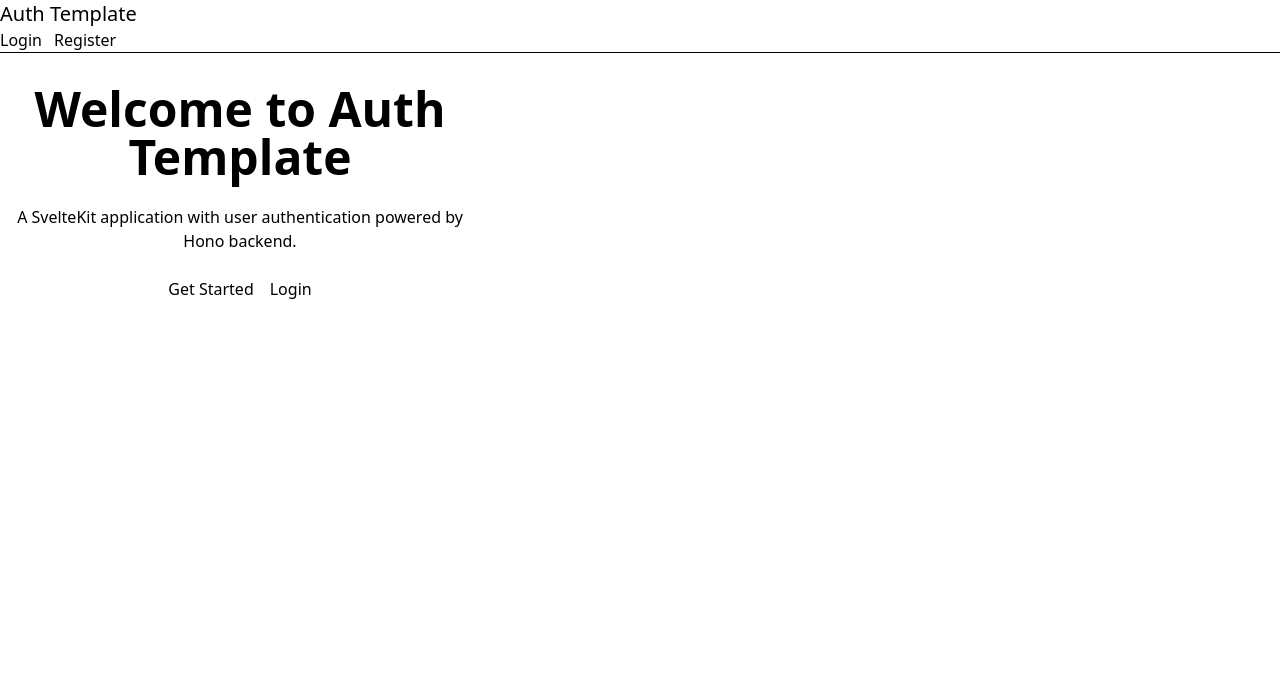
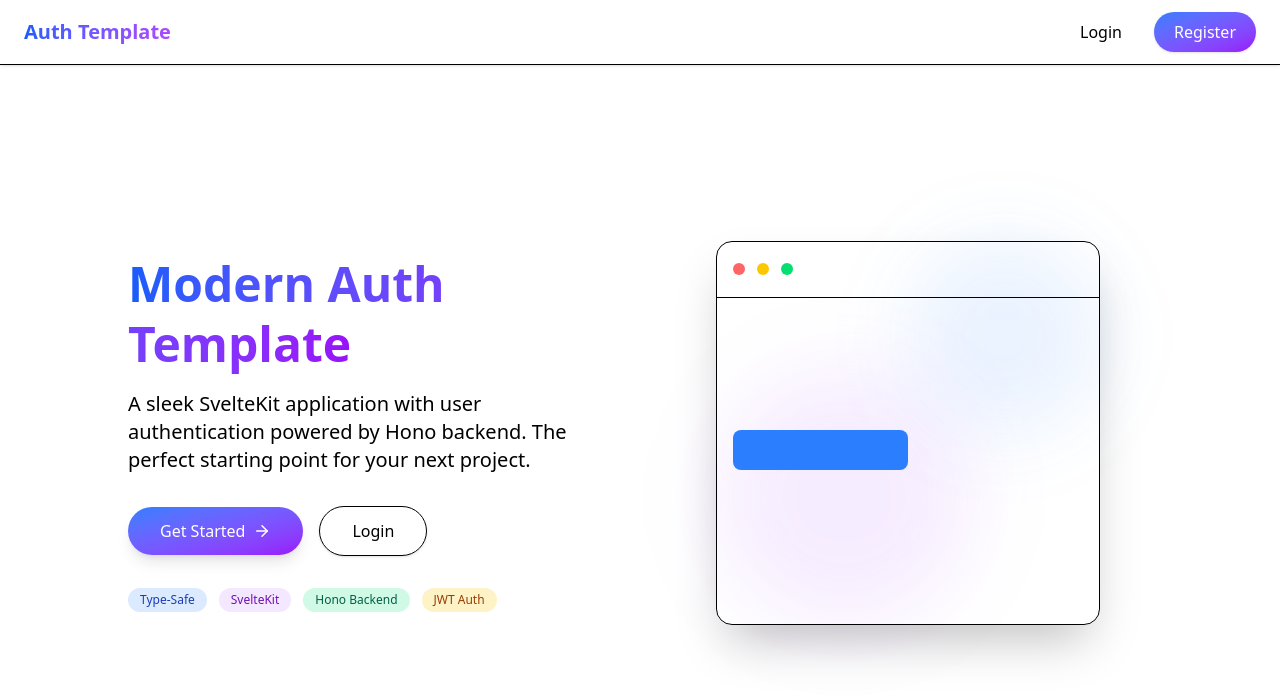
Before and after one commit to robert-crandall/copilot-instructions, a SvelteKit app in the folder frontend/: page / in a window 1280 px wide. Shown: the top 700 px of the page. Built offline with nearby package versions, Linux system fonts and the light colour scheme.

Commit message:
Extract navigation

```diff
--- a/frontend/src/app.html
+++ b/frontend/src/app.html
@@ -1,5 +1,5 @@
 <!doctype html>
-<html lang="en">
+<html lang="en" data-theme="light">
 	<head>
 		<meta charset="utf-8" />
 		<link rel="icon" href="%sveltekit.assets%/favicon.png" />
--- /dev/null
+++ b/frontend/src/lib/components/Navigation.svelte
@@ -0,0 +1,52 @@
+<script lang="ts">
+	import { authStore, type User } from '$lib/stores/auth';
+	import { goto } from '$app/navigation';
+
+	let user: User | null = null;
+	let token: string | null = null;
+
+	// Subscribe to auth store
+	authStore.subscribe((state) => {
+		user = state.user;
+		token = state.token;
+	});
+
+	// Handle logout
+	function handleLogout() {
+		authStore.clearAuth();
+		goto('/');
+	}
+</script>
+
+<header class="border-b border-base-200/60 bg-base-100 px-6 py-3 flex items-center justify-between shadow-sm sticky top-0 z-30 backdrop-blur-sm bg-base-100/90">
+	<a href="/" class="flex items-center gap-2 text-xl font-semibold text-base-content hover:opacity-80">
+		<span class="bg-clip-text text-transparent bg-gradient-to-r from-blue-600 to-purple-500">Auth Template</span>
+	</a>
+	<nav class="flex items-center gap-4">
+		{#if user}
+			<div class="relative group">
+				<button class="flex items-center gap-2 px-4 py-2 rounded-full hover:bg-base-200 transition text-base-content font-medium">
+					<span class="font-medium">{user.name}</span>
+					<div class="w-6 h-6 rounded-full bg-gradient-to-br from-blue-500 to-purple-500 flex items-center justify-center text-white font-medium uppercase">
+						{user.name[0]}
+					</div>
+					<svg width="16" height="16" fill="none" stroke="currentColor" stroke-width="2" stroke-linecap="round" stroke-linejoin="round" class="lucide lucide-chevron-down"><path d="m6 9 3 3 3-3"/></svg>
+				</button>
+				<ul class="absolute right-0 mt-2 w-52 bg-base-100 border border-base-200 rounded-xl shadow-lg py-1.5 opacity-0 group-hover:opacity-100 pointer-events-none group-hover:pointer-events-auto transition-all translate-y-2 group-hover:translate-y-0 z-10">
+					<li class="px-3 py-2 text-xs text-base-content/60 border-b border-base-200 mb-1">
+						Signed in as <span class="font-semibold text-base-content">{user.email}</span>
+					</li>
+					<li>
+						<button class="w-full text-left px-4 py-2 hover:bg-base-200 text-base-content flex items-center gap-2 group/item" on:click={handleLogout}>
+							<svg xmlns="http://www.w3.org/2000/svg" width="16" height="16" viewBox="0 0 24 24" fill="none" stroke="currentColor" stroke-width="2" stroke-linecap="round" stroke-linejoin="round" class="text-base-content/70 group-hover/item:text-red-500"><path d="M9 21H5a2 2 0 0 1-2-2V5a2 2 0 0 1 2-2h4"></path><polyline points="16 17 21 12 16 7"></polyline><line x1="21" y1="12" x2="9" y2="12"></line></svg>
+							Sign out
+						</button>
+					</li>
+				</ul>
+			</div>
+		{:else}
+			<a href="/login" class="px-4 py-2 font-medium text-base-content hover:text-blue-600 transition">Login</a>
+			<a href="/register" class="px-5 py-2 bg-gradient-to-br from-blue-500 to-purple-600 text-white font-medium rounded-full shadow-sm hover:shadow transition-all hover:scale-105 active:scale-95">Register</a>
+		{/if}
+	</nav>
+</header>
--- a/frontend/src/routes/+page.svelte
+++ b/frontend/src/routes/+page.svelte
@@ -1,6 +1,6 @@
 <script lang="ts">
 	import { authStore, type User } from '$lib/stores/auth';
-	import { goto } from '$app/navigation';
+	import Navigation from '$lib/components/Navigation.svelte';
 
 	let user: User | null = null;
 	let token: string | null = null;
@@ -12,78 +12,141 @@
 		token = state.token;
 		loading = state.loading;
 	});
-
-	// Handle logout
-	function handleLogout() {
-		authStore.clearAuth();
-		goto('/');
-	}
 </script>
 
 <svelte:head>
 	<title>Home | Auth Template</title>
 </svelte:head>
 
-<div class="bg-base-100 min-h-screen">
-	<!-- Navigation -->
-	<div class="navbar bg-base-100 border-base-200 border-b">
-		<div class="navbar-start">
-			<a href="/" class="btn btn-ghost text-xl">Auth Template</a>
-		</div>
-		<div class="navbar-end">
-			{#if user}
-				<div class="dropdown dropdown-end">
-					<div tabindex="0" role="button" class="btn btn-ghost">
-						{user.name}
-					</div>
-					<ul class="dropdown-content menu bg-base-100 rounded-box w-52 p-2 shadow">
-						<li>
-							<button class="btn btn-ghost w-full justify-start" on:click={handleLogout}
-								>Log out</button
-							>
-						</li>
-					</ul>
-				</div>
-			{:else}
-				<a href="/login" class="btn btn-primary mr-2">Login</a>
-				<a href="/register" class="btn btn-ghost">Register</a>
-			{/if}
-		</div>
-	</div>
+<div class="min-h-screen bg-gradient-to-br from-base-100 to-base-200/30 flex flex-col">
+	<!-- Navigation Component -->
+	<Navigation />
 
 	<!-- Main content -->
-	<div class="container mx-auto px-4 py-8">
+	<main class="flex-1 flex flex-col items-center justify-center px-6 py-20">
 		{#if user}
-			<div class="hero bg-base-200 rounded-lg">
-				<div class="hero-content text-center">
-					<div class="max-w-md">
-						<h1 class="text-5xl font-bold">Welcome back!</h1>
-						<p class="py-6">Hello, {user.name}! You are successfully logged in.</p>
-						<div class="stats shadow">
-							<div class="stat">
-								<div class="stat-title">Logged in as</div>
-								<div class="stat-value text-primary">{user.name}</div>
-								<div class="stat-desc">{user.email}</div>
+			<!-- Logged-in View -->
+			<section class="w-full max-w-2xl flex flex-col items-center">
+				<div class="mb-8 text-center">
+					<h1 class="text-4xl font-bold mb-3 bg-clip-text text-transparent bg-gradient-to-r from-blue-600 to-purple-600">
+						Welcome back, {user.name}!
+					</h1>
+					<p class="text-xl text-base-content/70 max-w-lg">
+						You're successfully logged in to your account.
+					</p>
+				</div>
+
+				<div class="w-full bg-base-100 rounded-xl shadow-lg border border-base-200/60 backdrop-blur-sm overflow-hidden">
+					<div class="p-6 flex flex-col gap-4">
+						<div class="flex items-center gap-4">
+							<div class="w-16 h-16 rounded-full bg-gradient-to-br from-blue-500 to-purple-500 flex items-center justify-center text-white text-2xl font-bold uppercase">
+								{user.name[0]}
+							</div>
+							<div>
+								<h2 class="text-2xl font-bold">{user.name}</h2>
+								<p class="text-base-content/70">{user.email}</p>
+							</div>
+						</div>
+
+						<div class="mt-4 border-t border-base-200 pt-4">
+							<h3 class="text-sm uppercase font-semibold text-base-content/50 mb-3">Account Information</h3>
+							<div class="grid grid-cols-1 md:grid-cols-2 gap-4">
+								<div class="bg-base-200/50 rounded-lg p-4">
+									<span class="text-xs text-base-content/60 block mb-1">Username</span>
+									<span class="font-medium">{user.name}</span>
+								</div>
+								<div class="bg-base-200/50 rounded-lg p-4">
+									<span class="text-xs text-base-content/60 block mb-1">Email</span>
+									<span class="font-medium">{user.email}</span>
+								</div>
+								<div class="bg-base-200/50 rounded-lg p-4">
+									<span class="text-xs text-base-content/60 block mb-1">Status</span>
+									<div class="flex items-center gap-2">
+										<div class="w-2 h-2 rounded-full bg-green-500"></div>
+										<span class="font-medium">Active</span>
+									</div>
+								</div>
+								<div class="bg-base-200/50 rounded-lg p-4">
+									<span class="text-xs text-base-content/60 block mb-1">Joined</span>
+									<span class="font-medium">{new Date().toLocaleDateString()}</span>
+								</div>
 							</div>
 						</div>
 					</div>
 				</div>
-			</div>
+			</section>
 		{:else}
-			<div class="hero bg-base-200 rounded-lg">
-				<div class="hero-content text-center">
-					<div class="max-w-md">
-						<h1 class="text-5xl font-bold">Welcome to Auth Template</h1>
-						<p class="py-6">
-							A SvelteKit application with user authentication powered by Hono backend.
-						</p>
-						<div class="flex justify-center gap-4">
-							<a href="/register" class="btn btn-primary">Get Started</a>
-							<a href="/login" class="btn btn-outline">Login</a>
+			<!-- Landing Page View -->
+			<section class="w-full max-w-5xl flex flex-col md:flex-row items-center justify-between gap-12">
+				<!-- Left side content -->
+				<div class="flex-1 max-w-xl">
+					<h1 class="text-5xl font-bold leading-tight mb-4">
+						<span class="bg-clip-text text-transparent bg-gradient-to-r from-blue-600 to-purple-600">
+							Modern Auth Template
+						</span>
+					</h1>
+					<p class="text-xl mb-8 text-base-content/80">
+						A sleek SvelteKit application with user authentication powered by Hono backend. The perfect starting point for your next project.
+					</p>
+					<div class="flex items-center gap-4">
+						<a href="/register" class="px-8 py-3 bg-gradient-to-br from-blue-500 to-purple-600 text-white font-medium rounded-full shadow-lg hover:shadow-xl transition-all hover:scale-105 active:scale-95 flex items-center gap-2">
+							<span>Get Started</span>
+							<svg xmlns="http://www.w3.org/2000/svg" width="18" height="18" viewBox="0 0 24 24" fill="none" stroke="currentColor" stroke-width="2" stroke-linecap="round" stroke-linejoin="round" class="lucide lucide-arrow-right"><path d="M5 12h14"/><path d="m12 5 7 7-7 7"/></svg>
+						</a>
+						<a href="/login" class="px-8 py-3 bg-base-100 border border-base-300 text-base-content font-medium rounded-full shadow-sm hover:shadow transition-all hover:border-blue-400">
+							Login
+						</a>
+					</div>
+
+					<!-- Feature badges -->
+					<div class="flex flex-wrap gap-3 mt-8">
+						<div class="bg-blue-100 text-blue-800 text-xs px-3 py-1 rounded-full">
+							Type-Safe
+						</div>
+						<div class="bg-purple-100 text-purple-800 text-xs px-3 py-1 rounded-full">
+							SvelteKit
+						</div>
+						<div class="bg-emerald-100 text-emerald-800 text-xs px-3 py-1 rounded-full">
+							Hono Backend
+						</div>
+						<div class="bg-amber-100 text-amber-800 text-xs px-3 py-1 rounded-full">
+							JWT Auth
 						</div>
 					</div>
 				</div>
-			</div>
+
+				<!-- Right side illustration/image -->
+				<div class="flex-1 flex justify-center items-center">
+					<div class="relative w-full max-w-sm aspect-square">
+						<!-- Abstract shapes for visual interest -->
+						<div class="absolute top-0 right-0 w-48 h-48 bg-blue-500/10 rounded-full blur-2xl"></div>
+						<div class="absolute bottom-0 left-0 w-64 h-64 bg-purple-500/10 rounded-full blur-2xl"></div>
+
+						<!-- App mockup -->
+						<div class="relative z-10 w-full h-full rounded-2xl shadow-2xl overflow-hidden border border-base-200/60 flex flex-col bg-base-100">
+							<!-- Mockup header -->
+							<div class="h-14 border-b border-base-200 flex items-center px-4 gap-3 bg-base-100">
+								<div class="w-3 h-3 rounded-full bg-red-400"></div>
+								<div class="w-3 h-3 rounded-full bg-yellow-400"></div>
+								<div class="w-3 h-3 rounded-full bg-green-400"></div>
+								<div class="ml-4 flex-1 h-5 bg-base-200 rounded-full"></div>
+							</div>
+
+							<!-- Mockup content -->
+							<div class="flex-1 p-4 flex flex-col gap-3">
+								<div class="h-8 w-3/4 bg-base-200 rounded-lg"></div>
+								<div class="h-4 w-1/2 bg-base-200 rounded-lg"></div>
+								<div class="h-4 w-2/3 bg-base-200 rounded-lg"></div>
+								<div class="flex gap-2 mt-4">
+									<div class="h-10 w-1/2 bg-blue-500 rounded-lg"></div>
+									<div class="h-10 w-1/4 bg-base-200 rounded-lg"></div>
+								</div>
+								<div class="flex-1 mt-4 bg-base-200 rounded-lg"></div>
+							</div>
+						</div>
+					</div>
+				</div>
+			</section>
 		{/if}
-	</div>
+	</main>
 </div>
```
